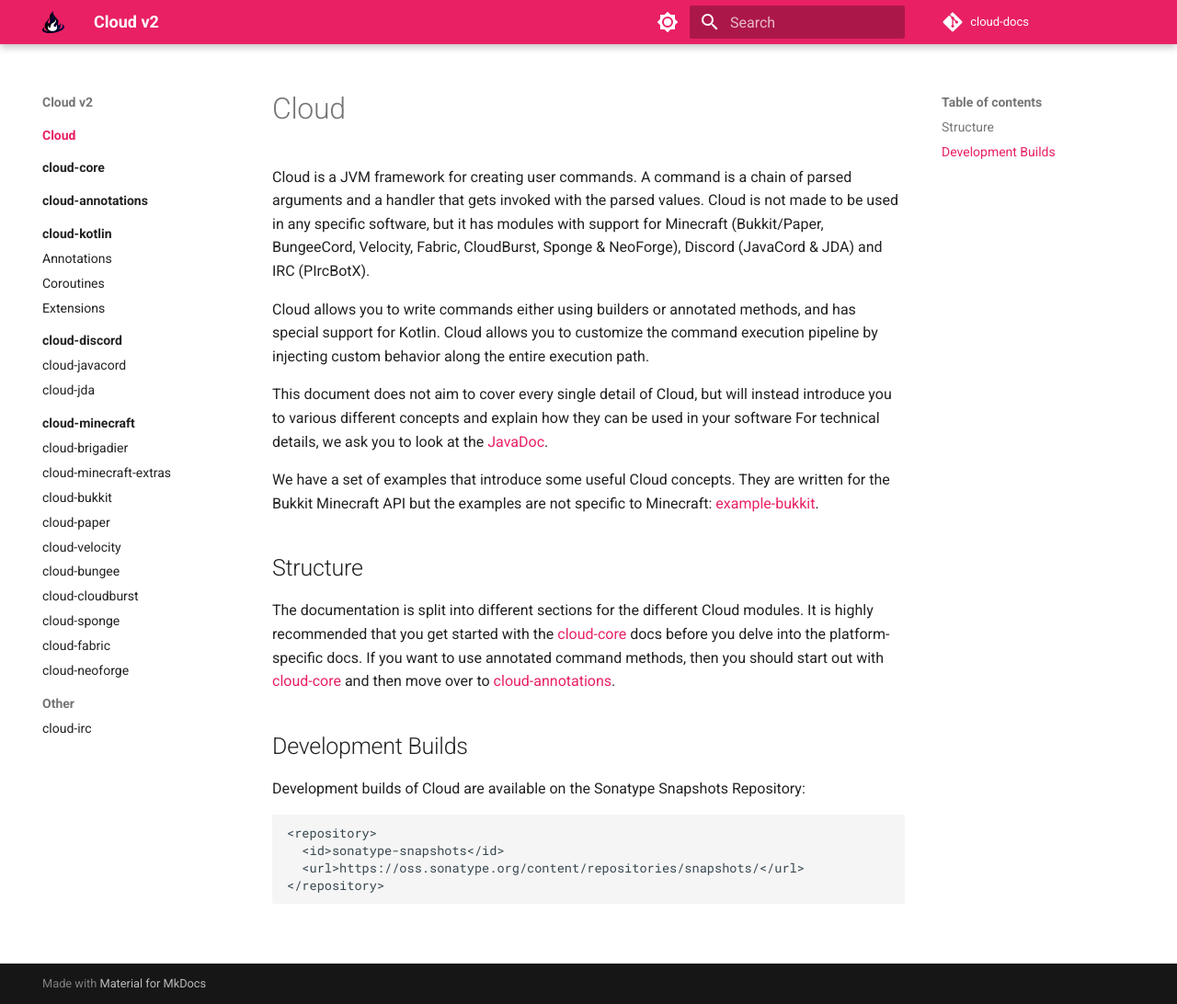
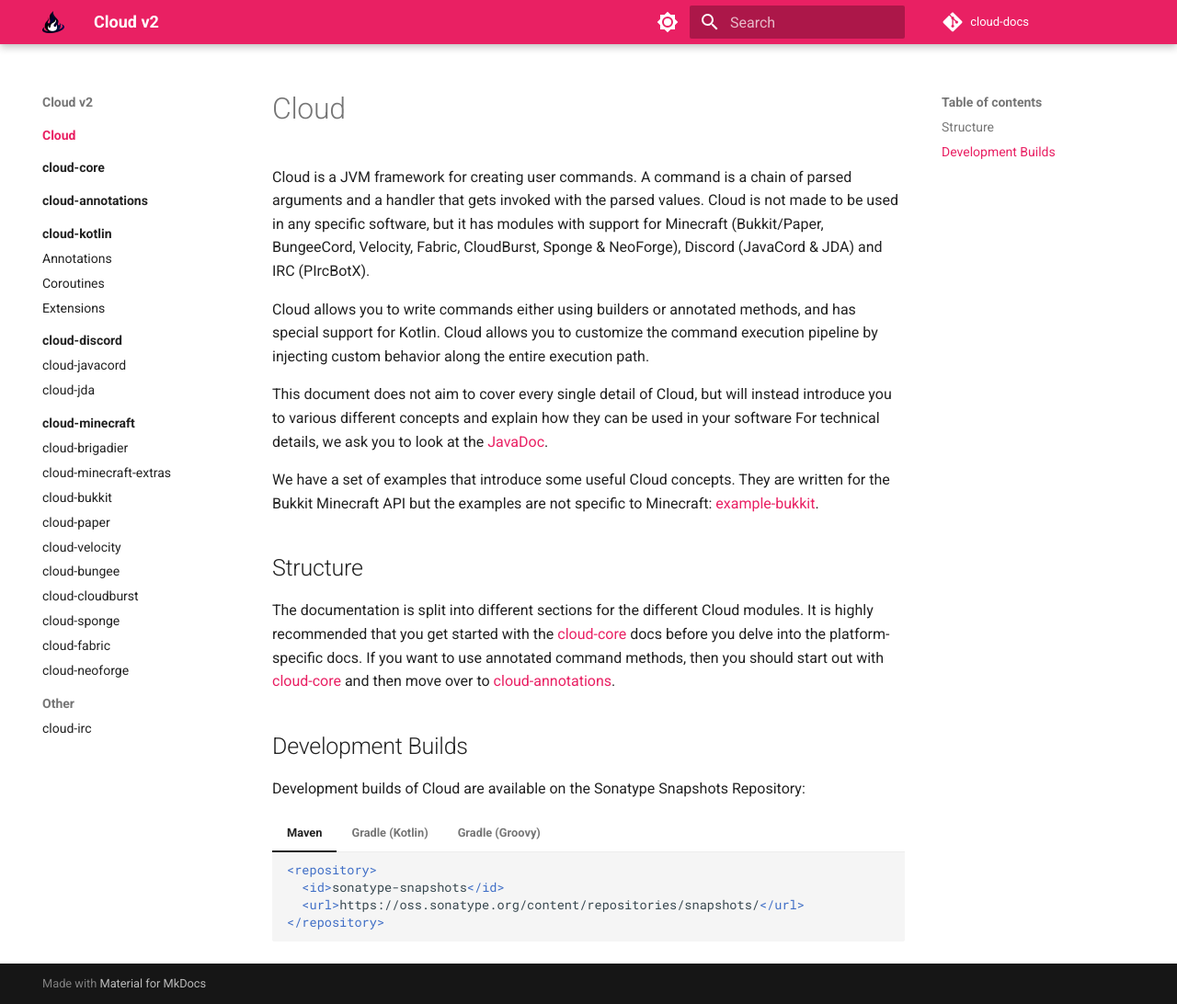
Before and after one commit to Incendo/cloud-docs, an MkDocs documentation site: the page built from docs/index.md, in a window 1280 px wide and 1092 px high. Shown: the whole window at 92% size. Built offline with MkDocs 1.6.1 and Material for MkDocs 9.7.7, drawn with Linux system fonts in a browser that asks for light colours; comment, search, counter and statistics services are not loaded.

Commit message:
provide snippets for maven & gradle

````diff
--- a/docs/index.md
+++ b/docs/index.md
@@ -30,9 +30,30 @@
 
 Development builds of Cloud are available on the Sonatype Snapshots Repository:
 
-```xml
-<repository>
-  <id>sonatype-snapshots</id>
-  <url>https://oss.sonatype.org/content/repositories/snapshots/</url>
-</repository>
-```
+<!-- prettier-ignore -->
+=== "Maven"
+    ```xml
+    <repository>
+      <id>sonatype-snapshots</id>
+      <url>https://oss.sonatype.org/content/repositories/snapshots/</url>
+    </repository>
+    ```
+=== "Gradle (Kotlin)"
+    ```kotlin
+    maven("https://oss.sonatype.org/content/repositories/snapshots/") {
+      name = "sonatype-snapshots"
+      mavenContent {
+        snapshotsOnly()
+      }
+    }
+    ```
+=== "Gradle (Groovy)"
+    ```groovy
+    maven {
+      url "https://oss.sonatype.org/content/repositories/snapshots/"
+      name "sonatype-snapshots"
+      mavenContent {
+        snapshotsOnly()
+      }
+    }
+    ```
--- a/mkdocs.yml
+++ b/mkdocs.yml
@@ -69,6 +69,9 @@
   - smarty
   - admonition
   - tables
+  - pymdownx.superfences
+  - pymdownx.tabbed:
+      alternate_style: true
 plugins:
   - search
   - placeholder
````
Also changed, not shown: docs/core/index.md (+2 -1 lines).
